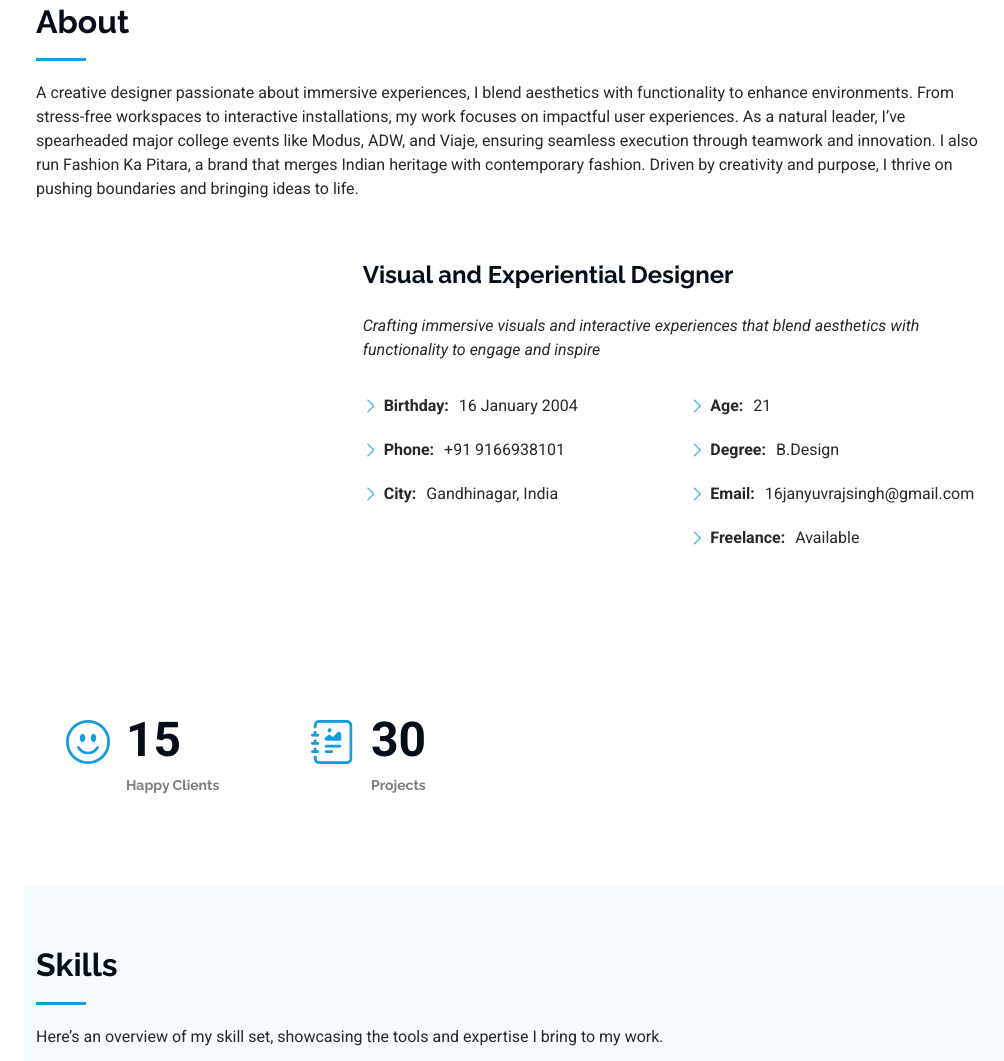
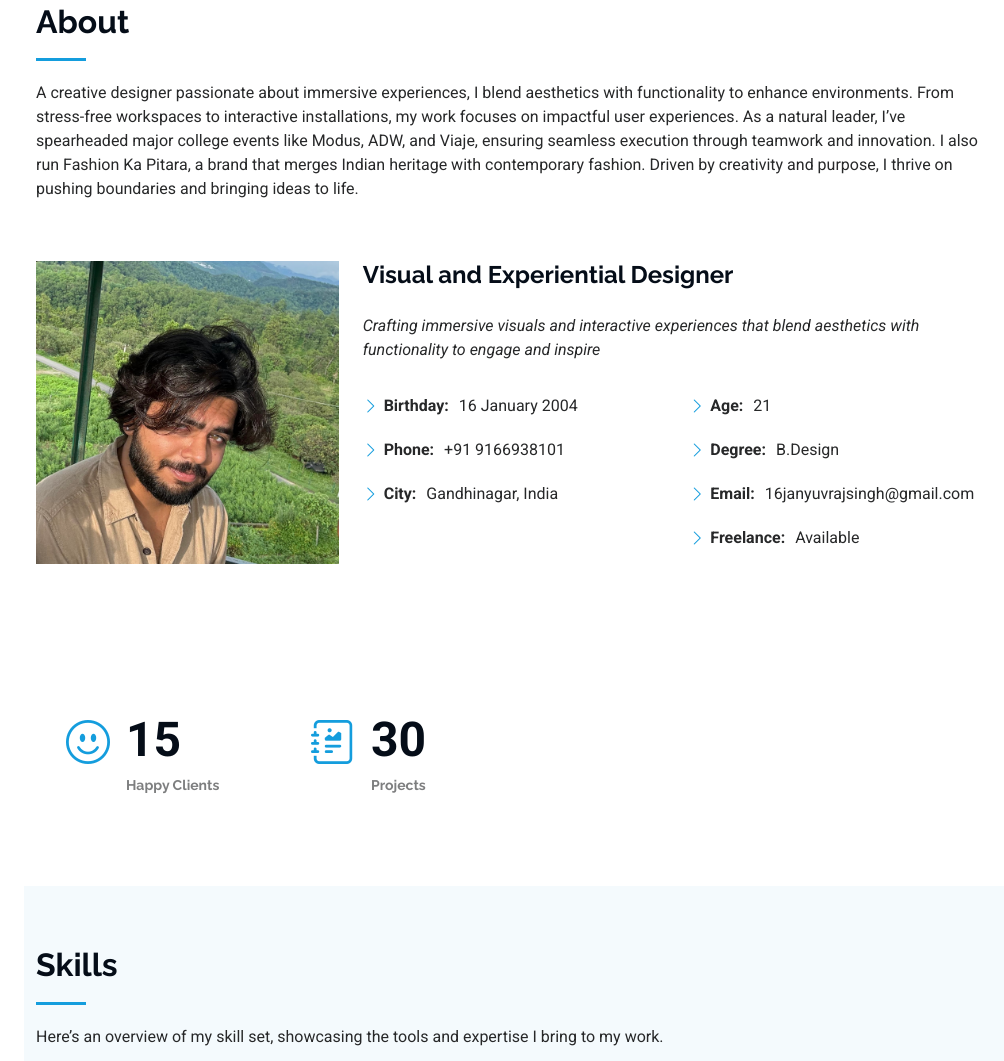
Before and after one commit to YuvrajSingh1616/Portfolio, a plain HTML site: page index.html in a window 1280 px wide. Shown: the part 857-1918 px from the top of the page, without its empty margins (276-1280 px from the left). Drawn offline with Linux system fonts and the light colour scheme.

Commit message:
photo fix

```diff
--- a/index.html
+++ b/index.html
@@ -85,7 +85,7 @@
 
         <div class="row gy-4 justify-content-center">
           <div class="col-lg-4">
-            <img src="assets/img/my-profile-img.jpg" class="img-fluid" alt="">
+            <img src="assets/img/portfolio/my-profile-img.JPG" class="img-fluid" alt="">
           </div>
           <div class="col-lg-8 content">
             <h2>Visual and Experiential Designer </h2>
```
